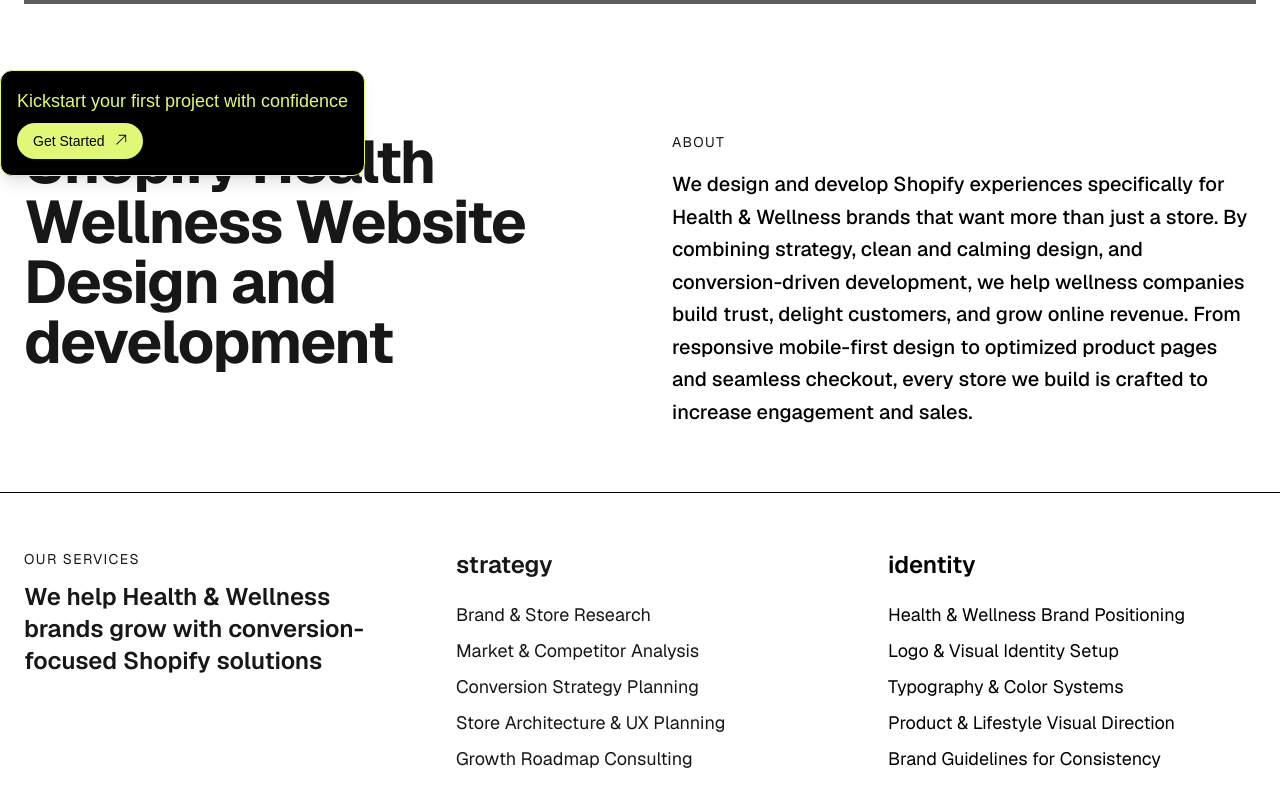
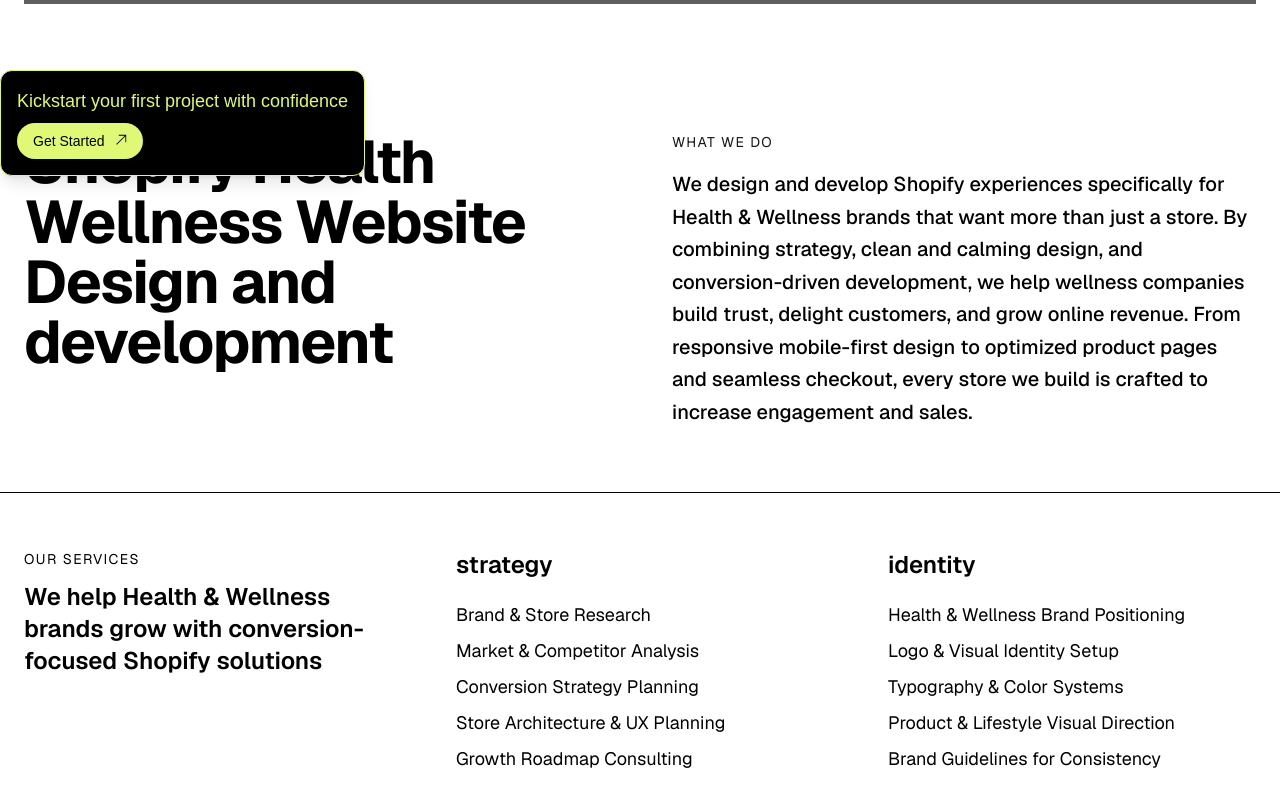
Before and after one commit to Vijendra2016/shopifytaskerwebapp, a Next.js app: page /industries/shopify-health-wellness-website-design-development in a window 1280 px wide. Shown: the part 620-1420 px from the top of the page. Built offline with nearby package versions, Linux system fonts and the light colour scheme; no server answers; grey boxes are pictures that could not be loaded; what tailwindcss-animated would draw is missing.

Commit message:
Header & footer bg color change

```diff
--- a/src/app/industries/CaseStudyAccordion.tsx
+++ b/src/app/industries/CaseStudyAccordion.tsx
@@ -8,14 +8,14 @@ export default function CaseStudySection() {
         <div className="grid grid-cols-1 md:grid-cols-2 gap-16">
 
           {/* LEFT BIG TITLE */}
-          <h1 className="text-6xl font-bold tracking-tight">
+          <h1 className="text-6xl  text-black  font-bold tracking-tight">
          Shopify Health Wellness Website Design and development
           </h1>
 
           {/* RIGHT ABOUT */}
           <div>
             <p className="text-sm uppercase tracking-widest mb-4">
-              About
+              what we do
             </p>
 
             <p className="text-xl text-black leading-relaxed font-medium">
@@ -42,12 +42,12 @@ export default function CaseStudySection() {
 
           {/* INDUSTRY */}
           <div>
-            <p className="text-sm uppercase tracking-widest mb-3">
+            <p className="text-sm text-black  uppercase tracking-widest mb-3">
               Our services
             </p>
-            <p className="text-2xl font-semibold">
+            <h2 className="text-2xl text-black   font-semibold">
 We help Health & Wellness brands grow with conversion-focused Shopify solutions
-  </p>
+  </h2>
           </div>
 
           {/* SERVICES */}
@@ -55,8 +55,8 @@ We help Health & Wellness brands grow with conversion-focused Shopify solutions
 
             {/* STRATEGY */}
             <div>
-              <h3 className="text-2xl font-semibold mb-5">strategy</h3>
-              <ul className="space-y-2 text-lg">
+              <h3 className="text-2xl text-black   font-semibold mb-5">strategy</h3>
+              <ul className="space-y-2 text-black   text-lg">
                 <li>Brand & Store Research</li>
                 <li>Market & Competitor Analysis</li>
                 <li>Conversion Strategy Planning</li>
```
